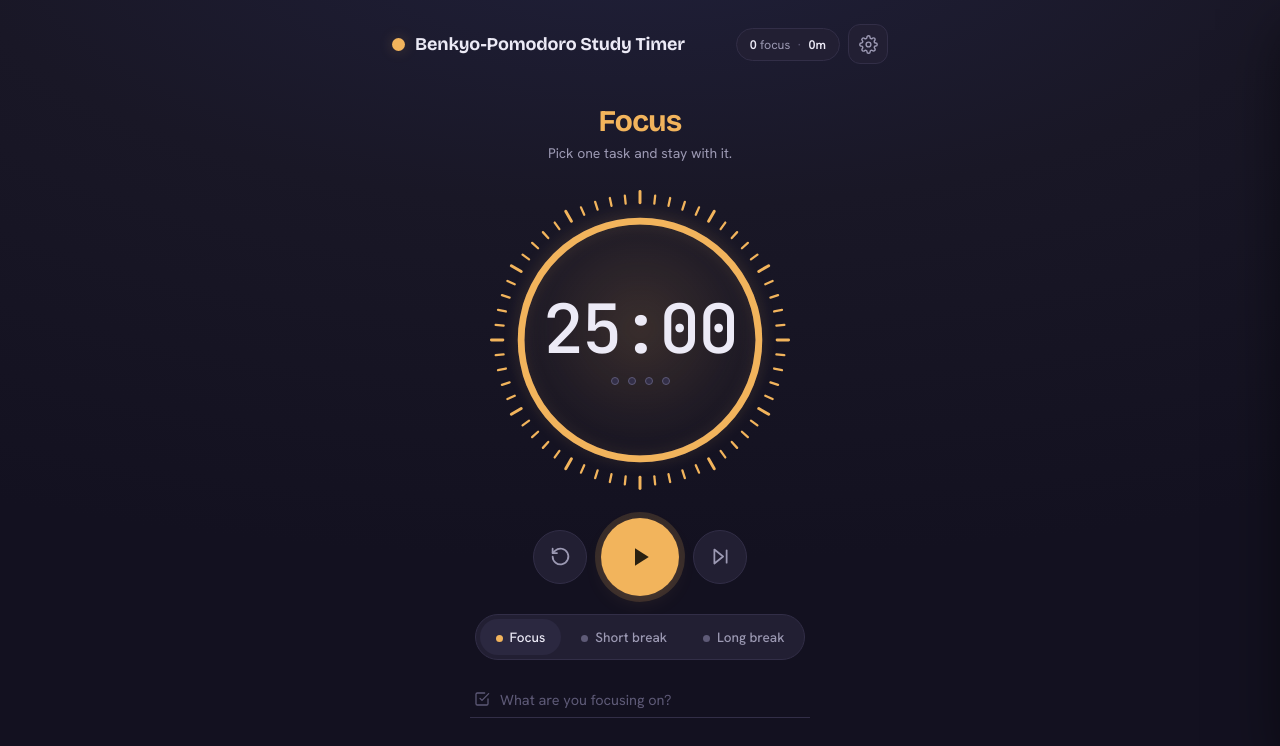
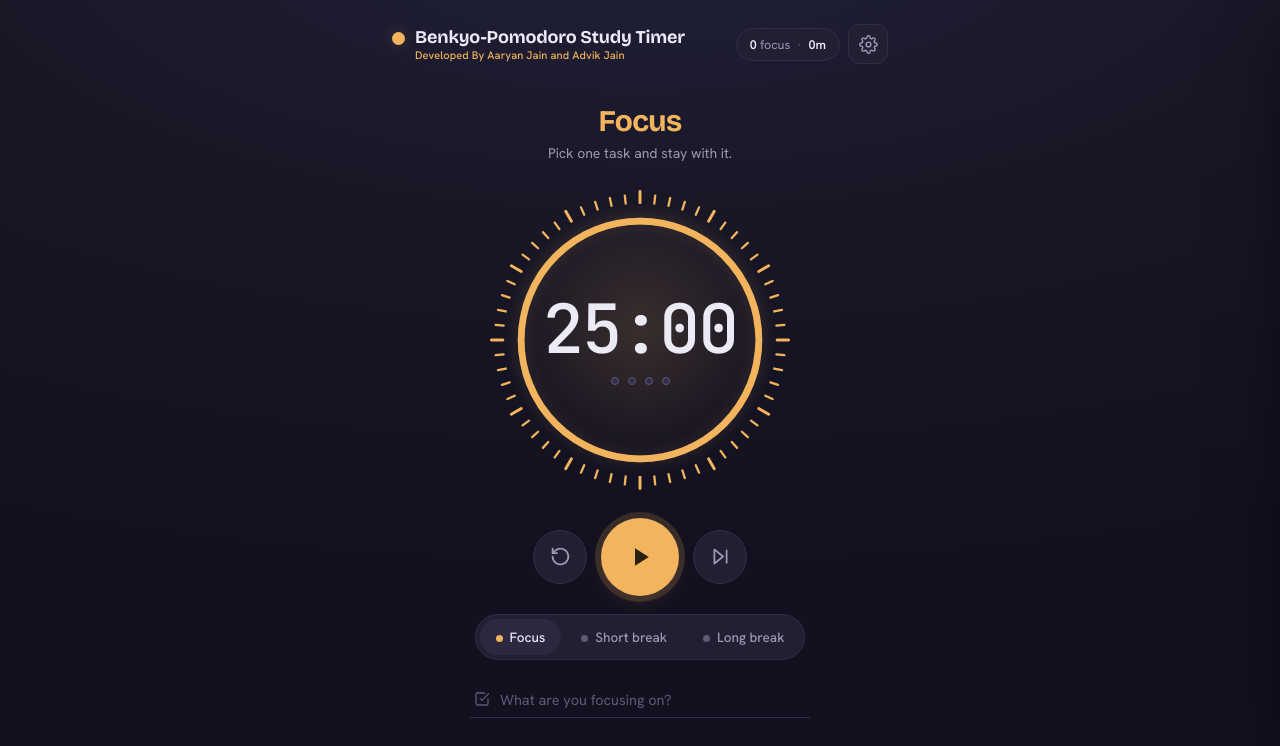
Before and after one commit to aaryanjain382-svg/Benkyo--Pomodoro-Study-Timer, a website: page index.html in a window 1280 px wide. Drawn offline with nearby package versions, Linux system fonts and the light colour scheme; no server answers.

Commit message:
Add files via upload

```diff
--- a/index.html
+++ b/index.html
@@ -47,9 +47,11 @@
   .app{ width:100%; max-width:540px; margin:0 auto; padding:24px 22px 40px; display:flex; flex-direction:column; flex:1; min-height:100vh; }
 
   .topbar{ display:flex; align-items:center; justify-content:space-between; gap:12px; }
-  .brand{ display:flex; align-items:center; gap:10px; flex:1; min-width:0; }
-  .brand .lamp{ flex:none; width:13px; height:13px; border-radius:50%; background:var(--accent); box-shadow:0 0 14px 1px var(--glow); transition:background .45s var(--ease), box-shadow .45s var(--ease); }
+  .brand{ display:flex; align-items:flex-start; gap:10px; flex:1; min-width:0; }
+  .brand .lamp{ flex:none; margin-top:5px; width:13px; height:13px; border-radius:50%; background:var(--accent); box-shadow:0 0 14px 1px var(--glow); transition:background .45s var(--ease), box-shadow .45s var(--ease); }
+  .wordmark{ display:flex; flex-direction:column; gap:2px; min-width:0; }
   .brand .name{ font-family:"Bricolage Grotesque", sans-serif; font-weight:700; font-size:clamp(15px, 4.6vw, 18px); letter-spacing:-.01em; line-height:1.12; }
+  .byline{ font-size:11px; font-weight:500; letter-spacing:.01em; line-height:1.15; color:var(--accent); transition:color .45s var(--ease); }
   .topbar-right{ display:flex; align-items:center; gap:8px; flex:none; }
   .today-pill{ display:flex; align-items:baseline; gap:7px; padding:7px 13px; border-radius:999px; background:var(--surface); border:1px solid var(--line); font-size:12.5px; color:var(--ink-dim); }
   .today-pill b{ color:var(--ink); font-weight:600; }
@@ -167,7 +169,10 @@
     <header class="topbar">
       <div class="brand">
         <span class="lamp" aria-hidden="true"></span>
-        <span class="name">Benkyo-Pomodoro Study Timer</span>
+        <span class="wordmark">
+          <span class="name">Benkyo-Pomodoro Study Timer</span>
+          <span class="byline">Developed By Aaryan Jain and Advik Jain</span>
+        </span>
       </div>
       <div class="topbar-right">
         <div class="today-pill" id="todayPill" title="Your progress today">
```
